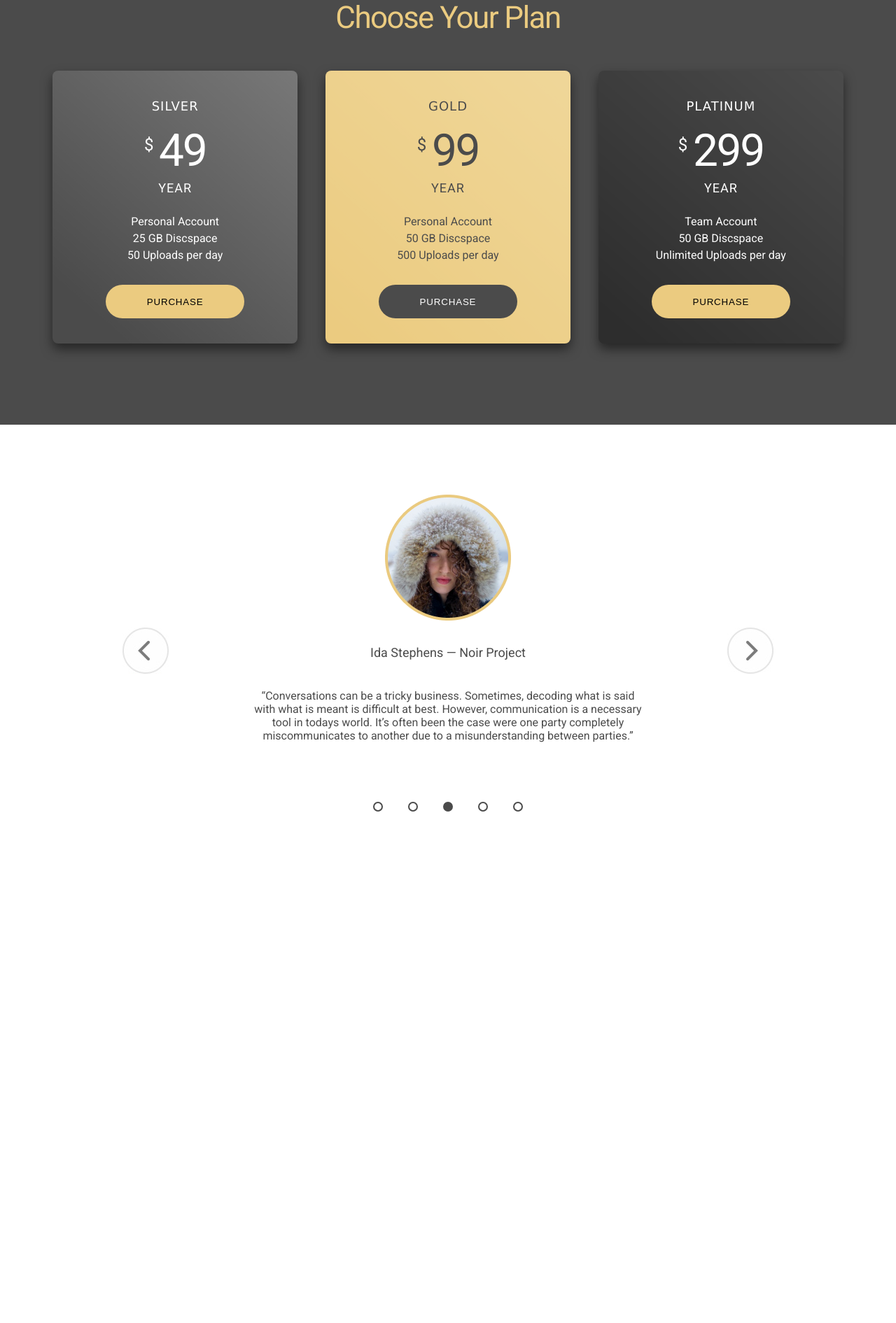
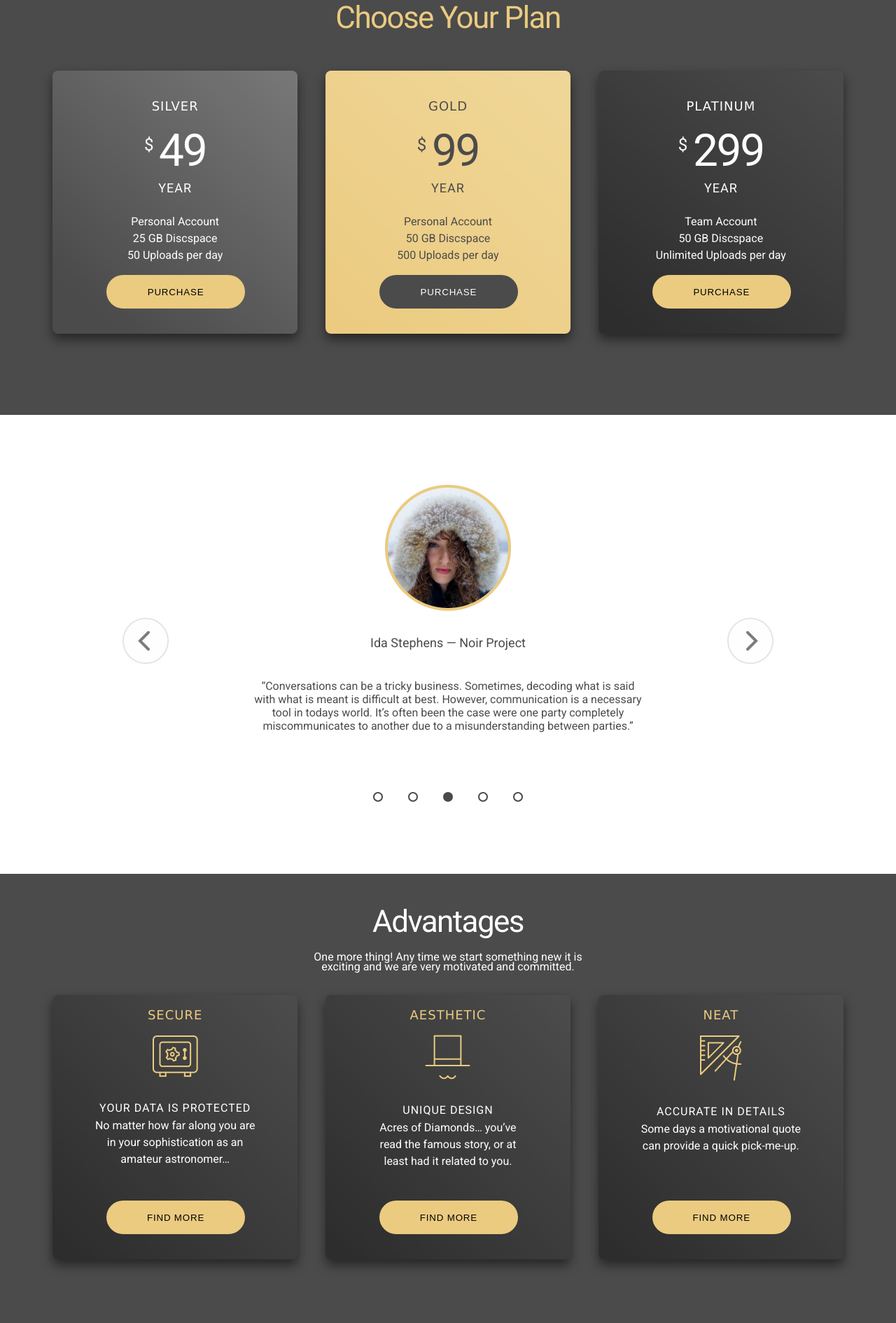
Before and after one commit to ngolequynh/html-css-practice, a PHP site: page / in a window 1280 px wide. Shown: the part 1658-3549 px from the top of the page at 70% size. Before the commit the page ends 2818 px from the top, so only its background shows below. Run offline with PHP 8.4, Linux system fonts and the light colour scheme.

Commit message:
advantage card, fix card button

```diff
--- /dev/null
+++ b/css/advantage.css
@@ -0,0 +1,42 @@
+.advantage {
+  background-color: #4b4b4b;
+  text-align: center;
+  padding-top: 44px;
+  padding-bottom: 91px;
+  color: #ffffff;
+}
+
+.advantage .card {
+  background: linear-gradient(
+    226.22deg,
+    rgba(0, 0, 0, 0.0001) 4.85%,
+    rgba(0, 0, 0, 0.401127) 96.5%
+  );
+}
+
+#advantage-title {
+  padding-bottom: 20px;
+}
+
+#advantage-subtitle {
+  width: 35%;
+  margin: 0 auto;
+  line-height: 14px;
+  padding-bottom: 33px;
+}
+
+.advantage .card-title {
+  color: #ebcb80;
+}
+
+.advantage-info-title {
+  letter-spacing: 0.0625em;
+  margin: 30px auto 4px;
+}
+
+.advantage-info-detail {
+  line-height: 24px;
+  width: 65.5%;
+  margin: 0 auto;
+  padding-bottom: 28px;
+}
--- a/css/banner.css
+++ b/css/banner.css
@@ -1,6 +1,5 @@
 .banner {
   height: 768px;
-  width: 100%;
   background: url("../img/banner.png") no-repeat center;
   text-align: center;
 }
--- a/css/card.css
+++ b/css/card.css
@@ -3,7 +3,8 @@
   background-blend-mode: multiply;
   border-radius: 8px;
   box-shadow: 0px 8px 16px rgba(0, 0, 0, 0.5);
-  padding-bottom: 36px;
+  padding-bottom: 100px;
+  position: relative;
 }
 
 .card-title {
@@ -20,6 +21,9 @@
   border-radius: 50px;
   letter-spacing: 0.0625em;
   border: none;
+  position: absolute;
+  bottom: 36px;
+  left: 22%;
 }
 
 .card button:hover {
--- a/css/team.css
+++ b/css/team.css
@@ -1,6 +1,4 @@
 .team {
-  width: 100%;
-  height: 100%;
   text-align: center;
   padding-top: 54px;
   padding-bottom: 24px;
--- a/css/testimonial.css
+++ b/css/testimonial.css
@@ -1,5 +1,4 @@
 .testimonial {
-  width: 100%;
   text-align: center;
   padding-bottom: 83px;
 }
@@ -34,7 +33,6 @@
   width: 66px;
   height: 66px;
   position: absolute;
-  background-color: aliceblue;
   top: 290px;
   cursor: pointer;
 }
--- a/index.html
+++ b/index.html
@@ -13,6 +13,7 @@
     <link rel="stylesheet" type="text/css" media="screen" href="css/card.css" />
     <link rel="stylesheet" type="text/css" media="screen" href="css/plan.css" />
     <link rel="stylesheet" type="text/css" media="screen" href="css/testimonial.css" />
+    <link rel="stylesheet" type="text/css" media="screen" href="css/advantage.css" />
     <link href="https://fonts.googleapis.com/css?family=Roboto" rel="stylesheet">
 </head>
 
@@ -193,6 +194,47 @@
                 </div>
             </div>
         </div>
+        <div class="advantage">
+            <div class="container">
+                <h2 id="advantage-title">Advantages</h2>
+                <p id="advantage-subtitle">One more thing! Any time we start something new it is exciting and we are very motivated and committed. </p>
+                <div class="flex">
+                    <div class="card">
+                        <p class="card-title">SECURE</p>
+                        <img src="img/safe.png" alt="safe">
+                        <p class="advantage-info-title">
+                            YOUR DATA IS PROTECTED
+                        </p>
+                        <p class="advantage-info-detail">
+                            No matter how far along you are in your sophistication as an amateur astronomer…
+                        </p>
+                        <button>FIND MORE</button>
+                    </div>
+                    <div class="card">
+                        <p class="card-title">AESTHETIC</p>
+                        <img src="img/aesthetic.png" alt="aesthetic">
+                        <p class="advantage-info-title">
+                            UNIQUE DESIGN
+                        </p>
+                        <p class="advantage-info-detail">
+                            Acres of Diamonds… you’ve read the famous story, or at least had it related to you.
+                        </p>
+                        <button>FIND MORE</button>
+                    </div>
+                    <div class="card">
+                        <p class="card-title">NEAT</p>
+                        <img src="img/neat-icon.png" alt="neat">
+                        <p class="advantage-info-title">
+                            ACCURATE IN DETAILS
+                        </p>
+                        <p class="advantage-info-detail">
+                            Some days a motivational quote can provide a quick pick-me-up.
+                        </p>
+                        <button>FIND MORE</button>
+                    </div>
+                </div>
+            </div>
+        </div>
     </main>
     <footer></footer>
 </body>
```
Also changed, not shown: img/aesthetic.png (added), img/neat-icon.png (added), img/safe.png (added).
